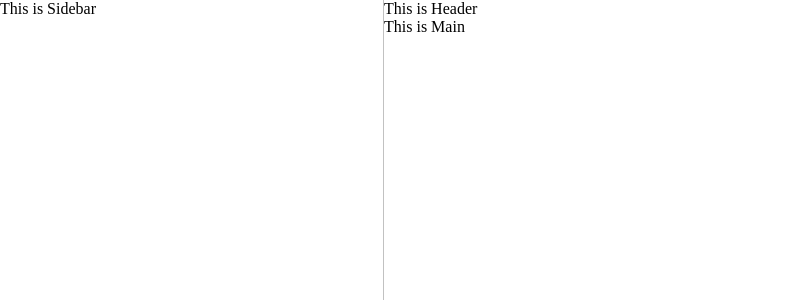
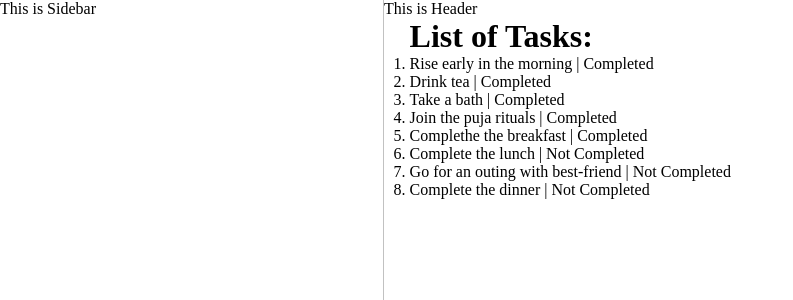
Before and after one commit to gdsabarna353/task-productivity-web-app, a React (Vite) app: page / in a window 1280 px wide. Shown: the top 300 px of the page, without its empty margins (0-793 px from the left). Built offline with nearby package versions, Linux system fonts and the light colour scheme.

Commit message:
feat: added state and props flow

```diff
--- a/src/App.css
+++ b/src/App.css
@@ -28,3 +28,6 @@
   justify-content: flex-start;
   align-items: flex-start;
 }
+.main{
+  margin-left: 2vw;
+}
--- a/src/App.jsx
+++ b/src/App.jsx
@@ -1,15 +1,85 @@
-import React from 'react'
+import React, { useState } from 'react'
 import { Header } from './components/header/Header'
 import { Main } from './components/main/Main'
 import { Sidebar } from './components/sidebar/Sidebar'
 import './App.css';
 
+/*
+list of tasks:
+1.
+title: "Rise early in the morning"
+completed: true
+2.
+title: "Drink tea"
+completed: true
+3.
+title: "Take a bath"
+completed: true
+4.
+title: "Join the puja rituals"
+completed: true
+5.
+title: "Complethe the breakfast"
+completed: true
+6.
+title: "Complete the lunch"
+completed: false
+7.
+title: "Go for an outing with best-friend"
+completed: false
+8.
+title: "Complete the dinner"
+completed: false
+*/
+
 const App = () => {
+  const [tasks, setTasks] = useState([
+
+    {
+      title: "Rise early in the morning",
+      completed: true
+    },
+
+    {
+      title: "Drink tea",
+      completed: true
+    },
+
+    {
+      title: "Take a bath",
+      completed: true
+    },
+
+    {
+      title: "Join the puja rituals",
+      completed: true
+    },
+
+    {
+      title: "Complethe the breakfast",
+      completed: true
+    },
+
+    {
+      title: "Complete the lunch",
+      completed: false
+    },
+
+    {
+      title: "Go for an outing with best-friend",
+      completed: false
+    },
+
+    {
+      title: "Complete the dinner",
+      completed: false
+    }
+  ]);
   return (
     <div className='app'>
       <div className='right'>
         <Header />
-        <Main />
+        <Main tasks={tasks}/>
       </div>
       <div className='left'>
         <Sidebar />
--- a/src/components/main/Main.jsx
+++ b/src/components/main/Main.jsx
@@ -1,7 +1,17 @@
 import React from 'react'
 
-export const Main = () => {
+export const Main = (props) => {
+
   return (
-    <div>This is Main</div>
+    <div className='main'>
+      <h1>List of Tasks:</h1>
+      <div>
+        <ol>
+          {props.tasks.map((item) => (
+            <li>{item.title} | {item.completed ? "Completed" : "Not Completed"}</li>
+          ))}
+        </ol>
+      </div>
+    </div>
   )
 }
```
